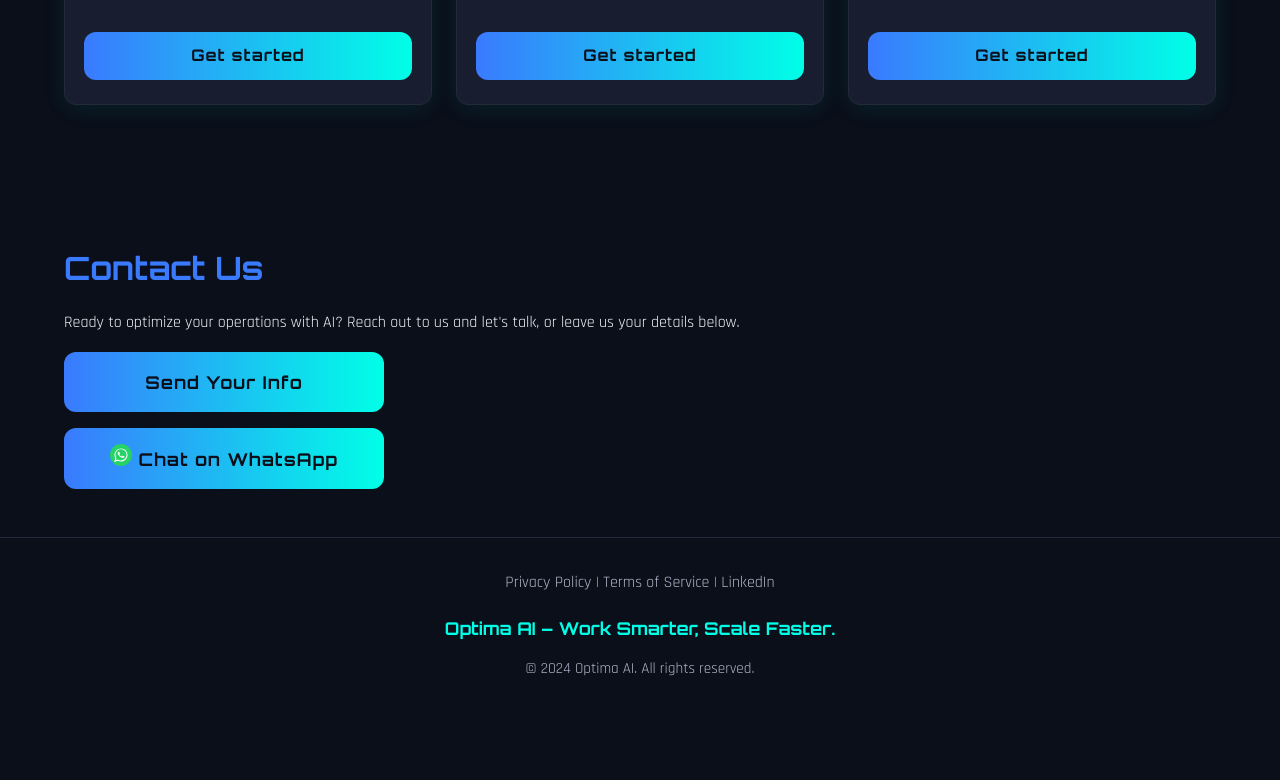
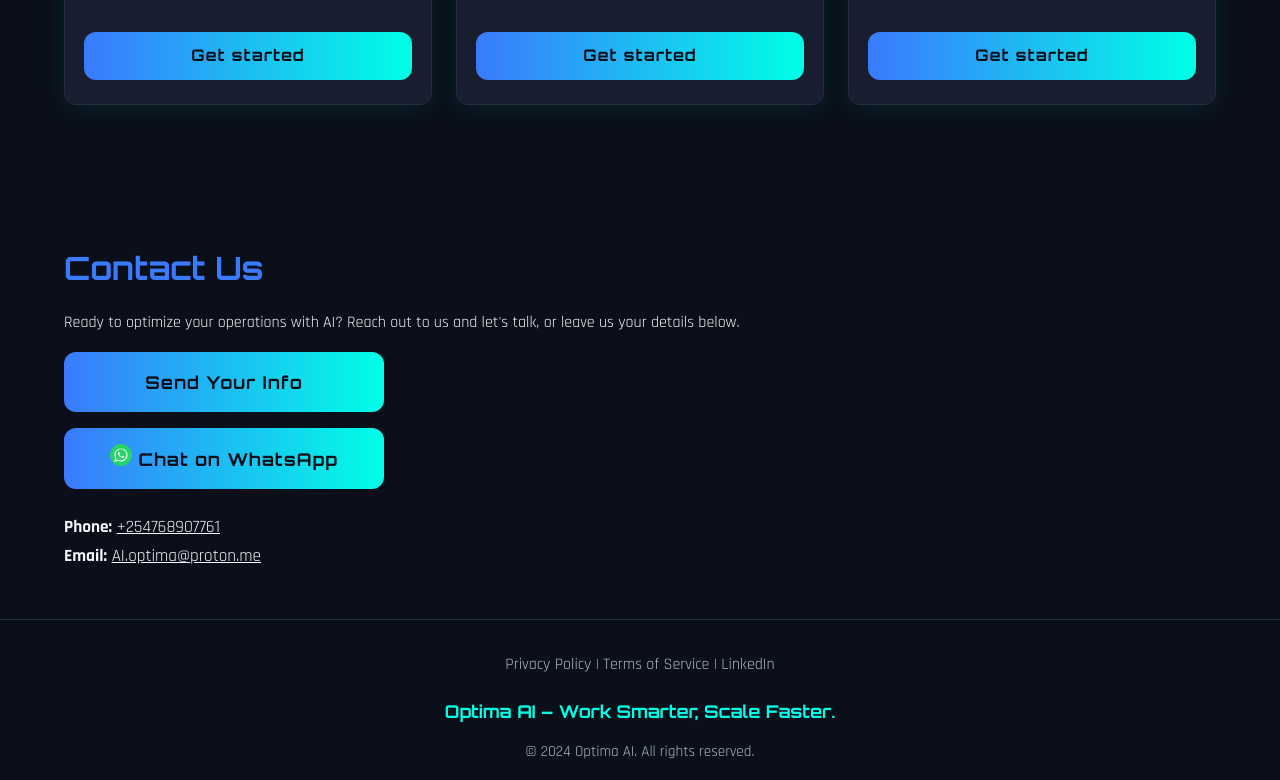
Before and after one commit to Nyamburavee/optima.ai.landing, a plain HTML site: page index.html in a window 1280 px wide. Shown: the part 4650-5430 px from the top of the page. Before the commit the page ends 5347 px from the top, so only its background shows below. Drawn offline with Linux system fonts and the light colour scheme.

Commit message:
number and email

```diff
--- a/index.html
+++ b/index.html
@@ -280,6 +280,10 @@
           </span>
           <span>Chat on WhatsApp</span>
         </a>
+        <div class="contact-details" style="margin-top: 1.5rem; font-size: 1.08rem; line-height: 1.7;">
+          <div><strong>Phone:</strong> <a href="tel:+254768907761" style="color: inherit; text-decoration: underline;">+254768907761</a></div>
+          <div><strong>Email:</strong> <a href="mailto:AI.optima@proton.me" style="color: inherit; text-decoration: underline;">AI.optima@proton.me</a></div>
+        </div>
         <style>
           .contact-btn {
             max-width: 320px;
```
